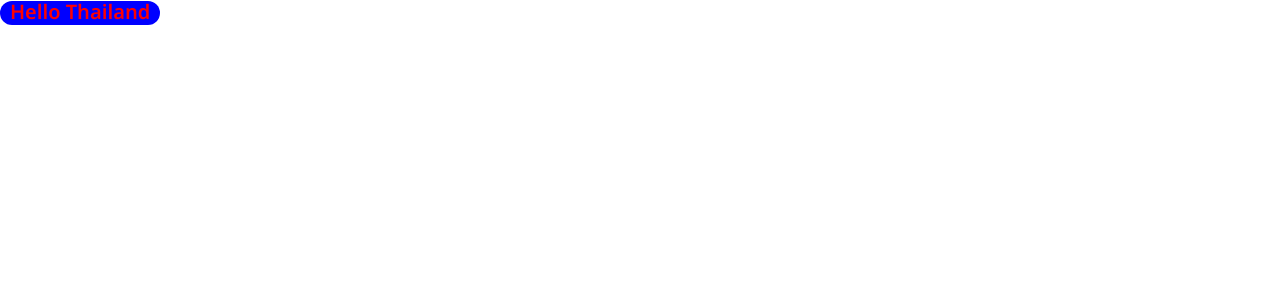
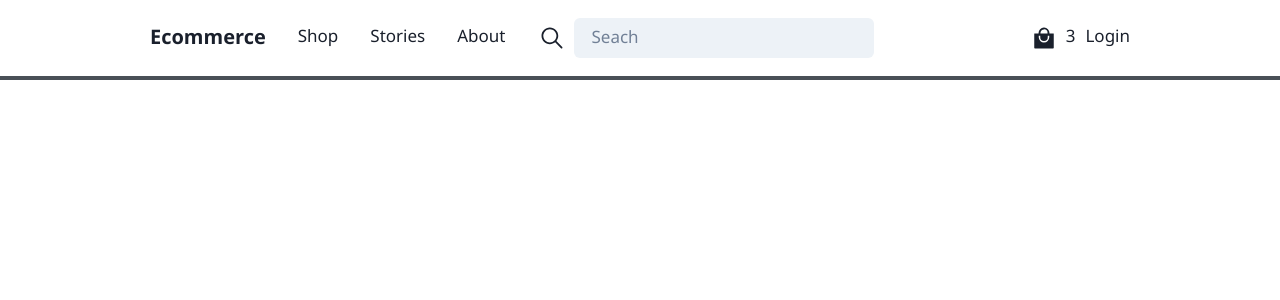
Before and after one commit to pakornsukmankong/e-commerce-web, a Next.js app: page /component/common/Navbar in a window 1280 px wide. Shown: the top 300 px of the page. Built offline with nearby package versions, Linux system fonts and the light colour scheme.

Commit message:
feat:create navbar ui

```diff
--- a/package.json
+++ b/package.json
@@ -15,7 +15,8 @@
     "framer-motion": "^11.3.28",
     "next": "14.2.5",
     "react": "^18",
-    "react-dom": "^18"
+    "react-dom": "^18",
+    "react-icons": "^5.3.0"
   },
   "devDependencies": {
     "@types/axios": "^0.14.0",
--- a/src/pages/_app.tsx
+++ b/src/pages/_app.tsx
@@ -1,6 +1,7 @@
 import type { AppProps } from 'next/app'
 import { ChakraBaseProvider } from '@chakra-ui/react'
 import theme from '@/styles/theme'
+
 
 export default function App({ Component, pageProps }: AppProps) {
   return (
--- a/src/pages/component/common/Navbar.tsx
+++ b/src/pages/component/common/Navbar.tsx
@@ -1,10 +1,51 @@
-import { Button, Text } from '@chakra-ui/react'
+import { Text, Input, Stack, Flex, Icon } from '@chakra-ui/react'
+import { Colors } from '../colors'
+import { IoBagHandleSharp } from "react-icons/io5"
+import { IoIosSearch } from "react-icons/io"
+
 
 const NavBar = () => {
   return (
-    <Button borderRadius="25px" padding="10px" backgroundColor="blue" color="red" size="xs">
-      <Text fontSize={20}>Hello Thailand</Text>
-    </Button>
+
+    <Flex flexDirection={'row'} height='80px' width={'100%'} justifyContent={'space-between'} paddingX={'150px'} borderBottom='4px' borderColor={Colors.gray7} >
+
+      <Stack flexDirection='row' gap='32px' alignItems='center' >
+
+        <Stack _hover={{ color: Colors.gray6 }} cursor="pointer">
+          <Text fontWeight='700' fontSize='20px'>Ecommerce</Text>
+        </Stack>
+
+        <Stack _hover={{ color: Colors.gray6 }} cursor="pointer">
+          <Text fontWeight='400' fontSize='17px'>Shop</Text>
+        </Stack>
+
+        <Stack _hover={{ color: Colors.gray6 }} cursor="pointer">
+          <Text fontWeight='400px' fontSize='17px'>Stories</Text>
+        </Stack>
+
+        <Stack _hover={{ color: Colors.gray6 }} cursor="pointer">
+          <Text fontWeight='400px' fontSize='17px'>About</Text>
+        </Stack>
+
+        <Stack direction='row' alignItems='center' display='flex' >
+          <Icon boxSize={7} as={IoIosSearch} />
+          <Input variant='filled' placeholder='Seach' fontWeight='400px' fontSize='17px' width='300px' />
+        </Stack>
+      </Stack>
+
+
+
+      <Flex flexDirection='row' alignItems='center' justifyContent='flex-end' gap='10px' >
+        <Icon boxSize={6} cursor={'pointer'} _hover={{ color: Colors.gray6 }} as={IoBagHandleSharp} />
+        <Text fontWeight='400px' fontSize='17px' >3</Text>
+        <Stack>
+          <Text fontWeight='400px' fontSize='17px' _hover={{ color: Colors.gray6 }} cursor="pointer" >Login</Text>
+        </Stack>
+      </Flex>
+
+    </Flex>
+
+
   )
 }
 
```
